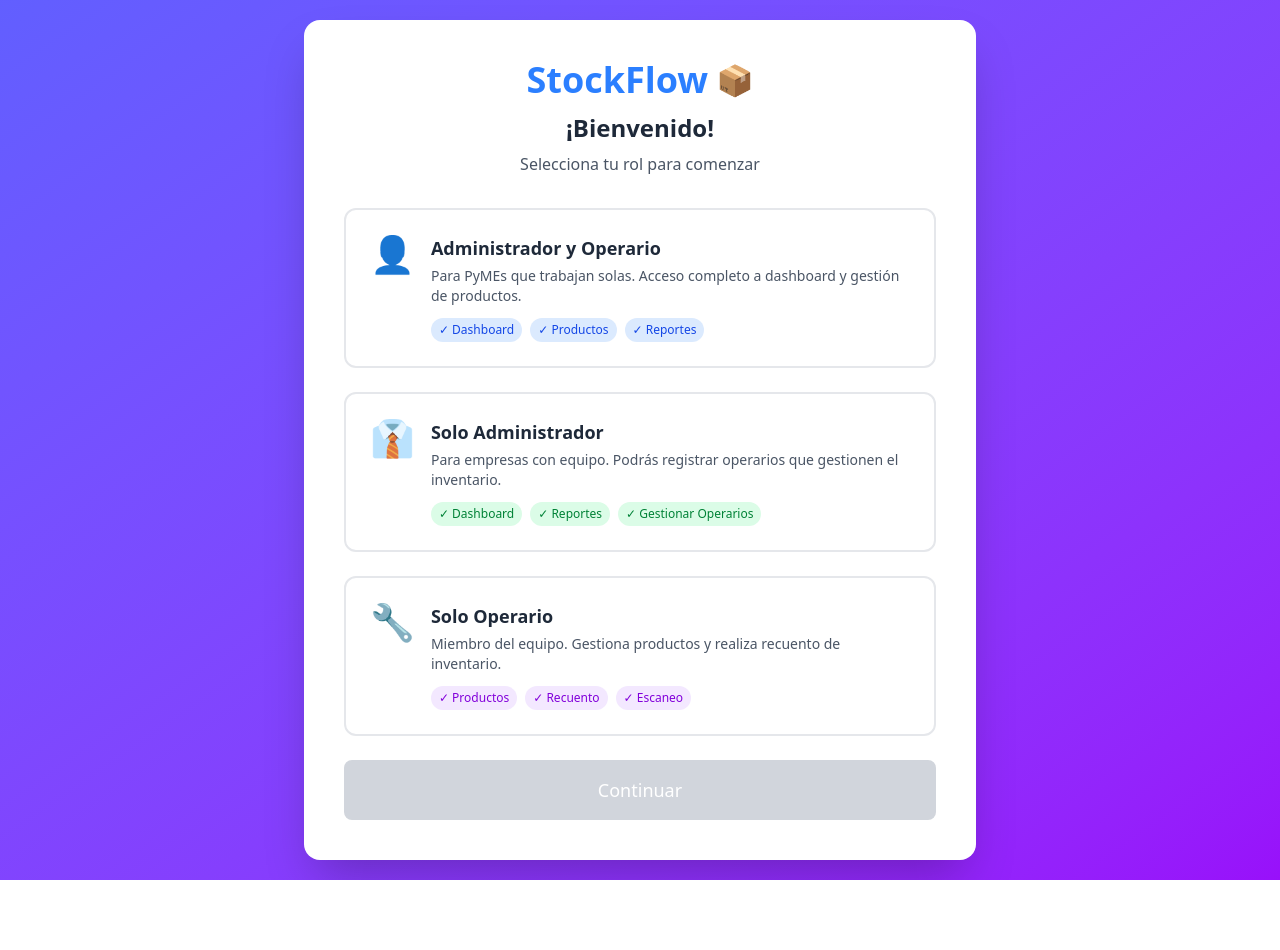
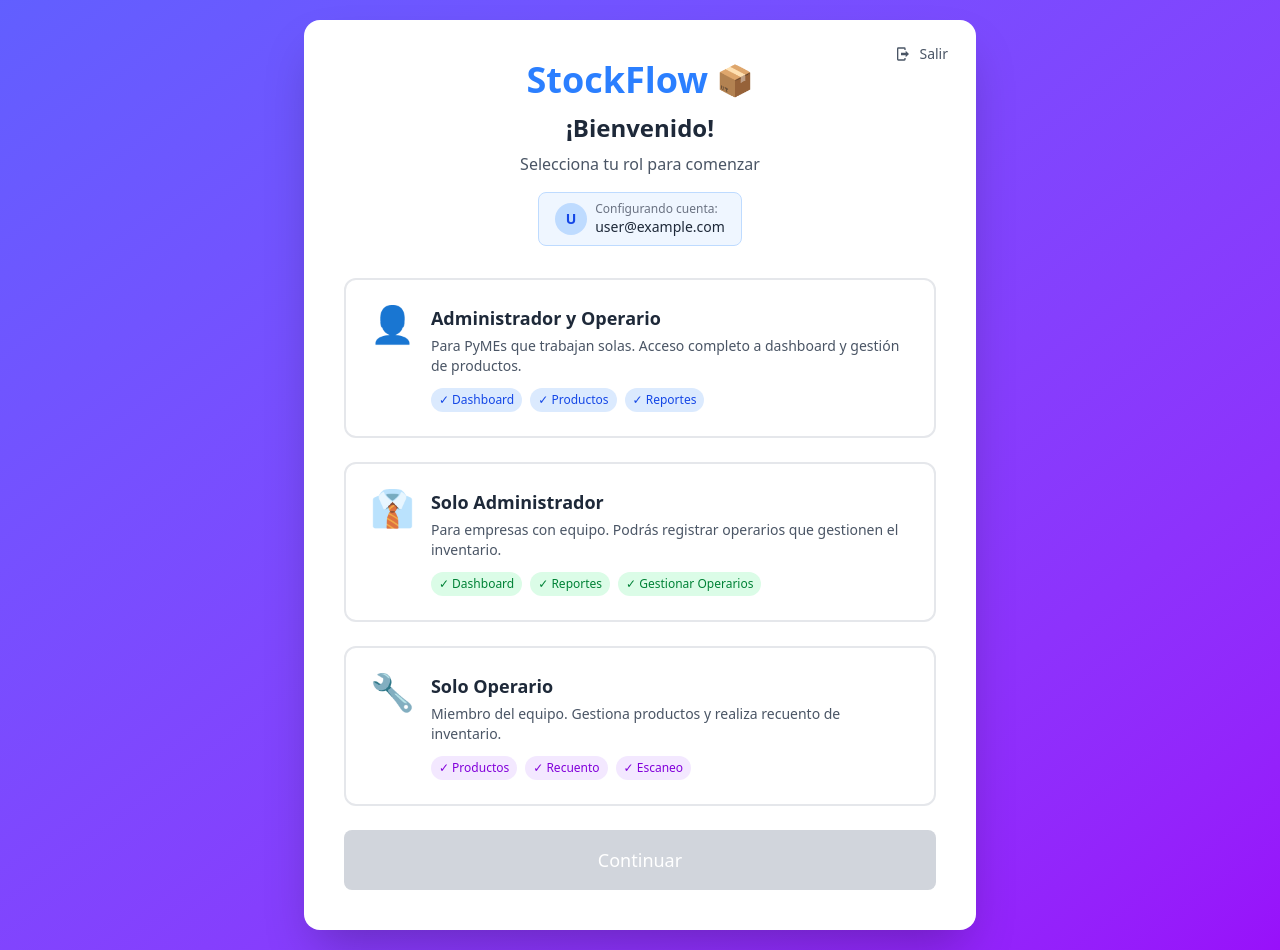
Before and after one commit to MatiasV404/CloudCoders-StockFlow, a Vue app: page /setup in a window 1280 px wide. Before the commit the page ends 880 px from the top, so only its background shows below. Built offline with nearby package versions, Linux system fonts and the light colour scheme; no server answers; the database is empty; sample sign-in values are in the browser's storage.

Commit message:
feat(userRole): logout implemented

```diff
--- a/src/views/auth/SetupView.vue
+++ b/src/views/auth/SetupView.vue
@@ -1,6 +1,18 @@
 <template>
   <div class="min-h-screen flex items-center justify-center bg-gradient-to-br from-indigo-500 to-purple-600 p-5">
-    <div class="bg-white rounded-2xl shadow-2xl p-8 sm:p-10 w-full max-w-2xl">
+    <div class="bg-white rounded-2xl shadow-2xl p-8 sm:p-10 w-full max-w-2xl relative">
+
+      <!-- Botón de cerrar sesión - Esquina superior derecha -->
+      <button
+        @click="handleLogout"
+        class="absolute top-4 right-4 flex items-center gap-2 px-3 py-2 text-sm text-gray-600 hover:text-red-600 hover:bg-red-50 rounded-lg transition-colors group"
+        title="Cerrar sesión"
+      >
+        <svg class="w-4 h-4" viewBox="0 0 24 24" fill="currentColor">
+          <path d="M16,17V14H9V10H16V7L21,12L16,17M14,2A2,2 0 0,1 16,4V6H14V4H5V20H14V18H16V20A2,2 0 0,1 14,22H5A2,2 0 0,1 3,20V4A2,2 0 0,1 5,2H14Z" />
+        </svg>
+        <span class="hidden sm:inline">Salir</span>
+      </button>
 
       <!-- Header -->
       <div class="text-center mb-8">
@@ -14,6 +26,17 @@
         <p class="text-sm sm:text-base text-gray-600">
           {{ step === 1 ? 'Selecciona tu rol para comenzar' : 'Verifica tu información' }}
         </p>
+
+        <!-- Información de la cuenta activa -->
+        <div class="mt-4 inline-flex items-center gap-2 bg-blue-50 px-4 py-2 rounded-lg border border-blue-200">
+          <div class="w-8 h-8 rounded-full bg-blue-200 flex items-center justify-center text-blue-700 font-semibold text-sm">
+            {{ userInitial }}
+          </div>
+          <div class="text-left">
+            <p class="text-xs text-gray-500 m-0">Configurando cuenta:</p>
+            <p class="text-sm font-medium text-gray-800 m-0">{{ userEmail }}</p>
+          </div>
+        </div>
       </div>
 
       <!-- Step 1: Selección de Rol -->
@@ -218,7 +241,7 @@ import { ref, computed } from 'vue'
 import { useAuth } from '../../composables/useAuth.js'
 import { useRouter } from 'vue-router'
 
-const { user, createUserProfile, verifyProjectCode } = useAuth()
+const { user, createUserProfile, verifyProjectCode, logout } = useAuth()
 const router = useRouter()
 
 const step = ref(1)
@@ -227,6 +250,16 @@ const projectCodeInput = ref('')
 const codeError = ref('')
 const error = ref('')
 const loading = ref(false)
+
+// Computed properties para mostrar info del usuario
+const userEmail = computed(() => {
+  return user.value?.email || 'usuario@email.com'
+})
+
+const userInitial = computed(() => {
+  const email = userEmail.value
+  return email.charAt(0).toUpperCase()
+})
 
 const generatedCode = computed(() => {
   return user.value?.uid.substring(0, 8).toUpperCase() || ''
@@ -247,10 +280,23 @@ const nextStep = () => {
 const copyCode = async () => {
   try {
     await navigator.clipboard.writeText(generatedCode.value)
-    // Opcional: Mostrar feedback visual
-    alert('Código copiado al portapapeles')
+    // Feedback visual con alert nativo
+    alert('✓ Código copiado al portapapeles')
   } catch (err) {
     console.error('Error copiando código:', err)
+    alert('✗ No se pudo copiar el código')
+  }
+}
+
+const handleLogout = async () => {
+  const confirmed = confirm('¿Estás seguro de que quieres cerrar sesión? Perderás el progreso de configuración.')
+
+  if (confirmed) {
+    try {
+      await logout()
+    } catch (err) {
+      console.error('Error cerrando sesión:', err)
+    }
   }
 }
 
```
